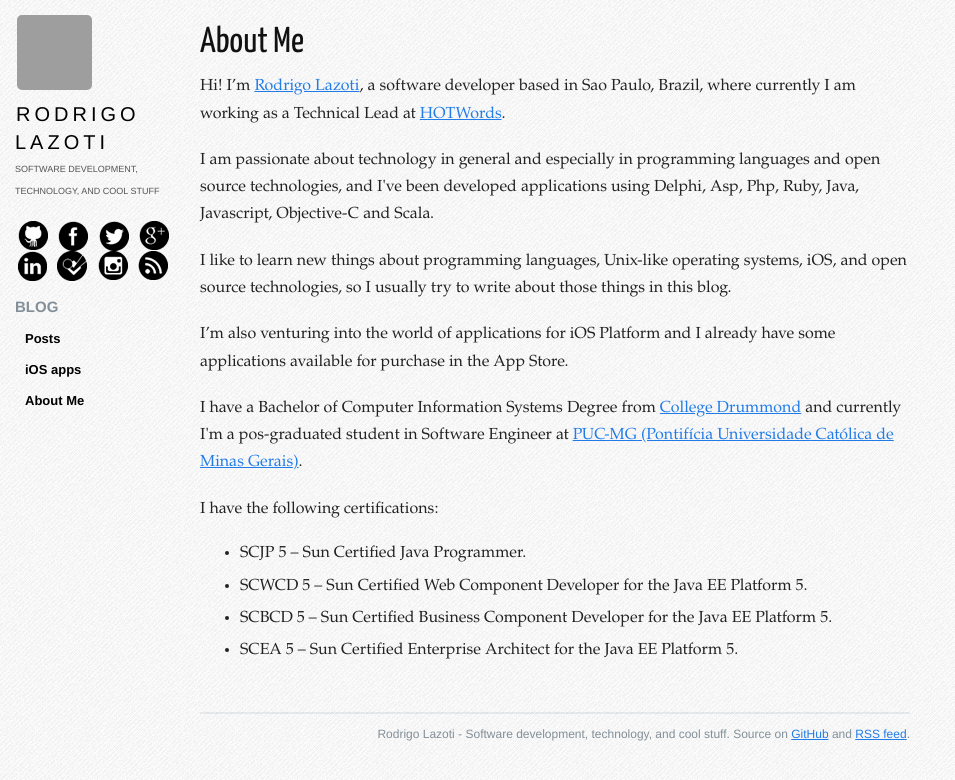
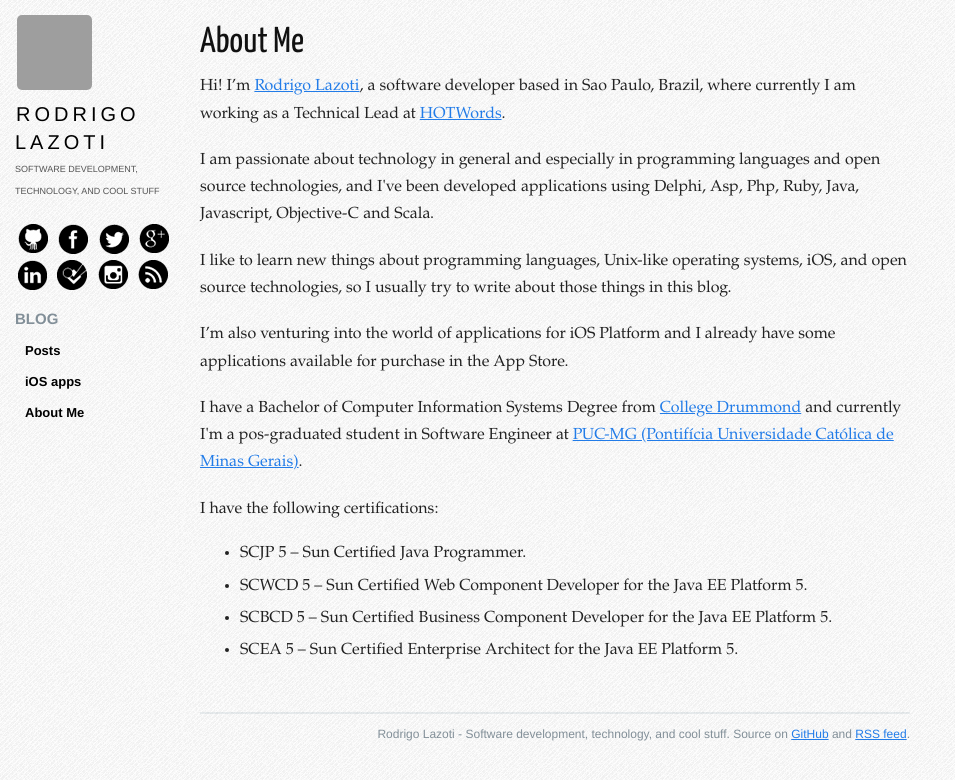
Before and after one commit to rlazoti/rlazoti.github.com, a Jekyll site: the page built from about-me.html, in a window 1280 px wide. Shown: the top 780 px of the page, without its empty margins (0-955 px from the left). Built offline with Jekyll 4.4.1, drawn with Linux system fonts in a browser that asks for light colours; Markdown is read by kramdown in place of the engine named in the settings; grey boxes are pictures that could not be loaded.

Commit message:
CSS improvements

```diff
--- a/css/base.css
+++ b/css/base.css
@@ -25,7 +25,7 @@ a {
 }
 
 .sidebar img {
-	padding: 0 3px;
+	padding: 3px 3px;
 	border: 0;
 }
 
```
